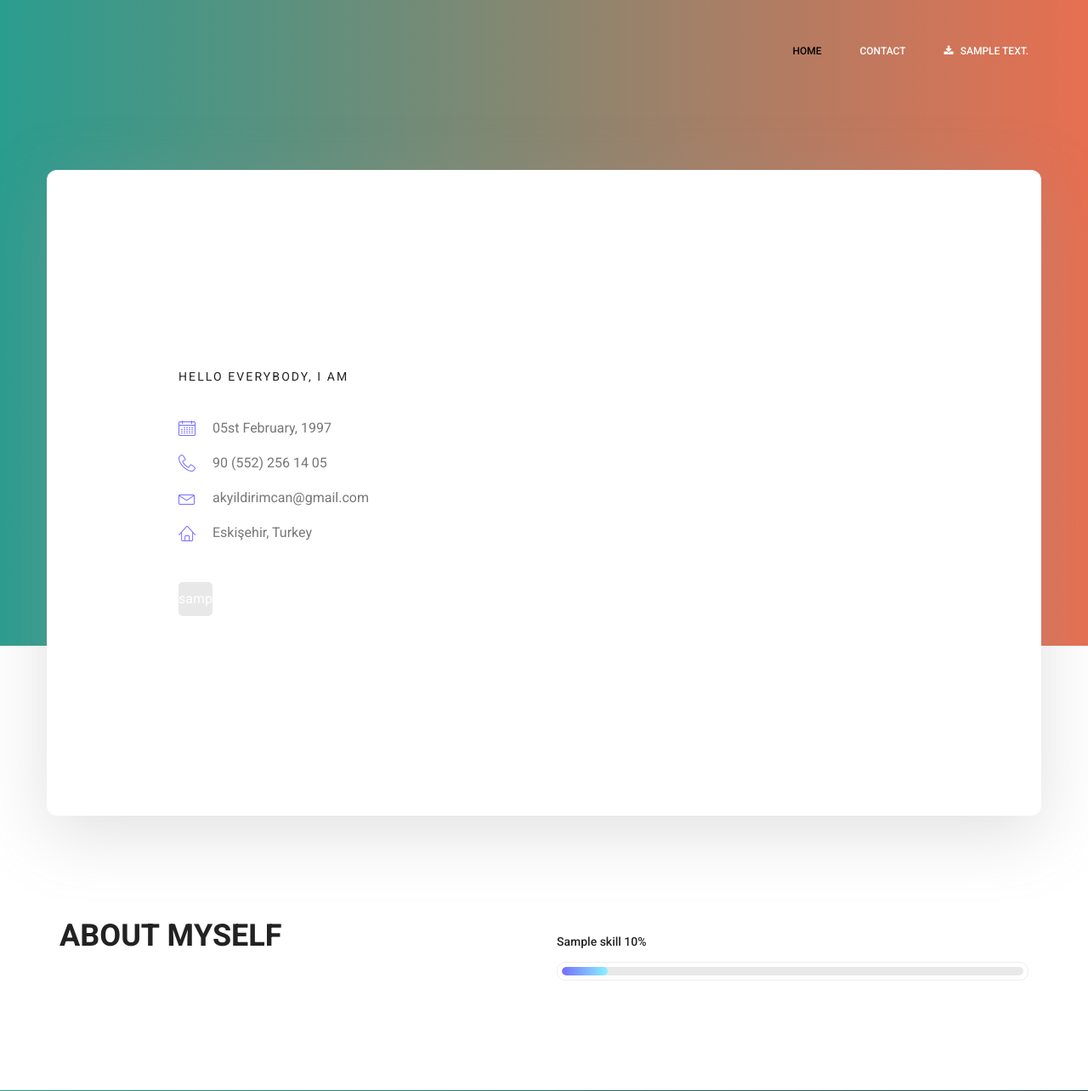
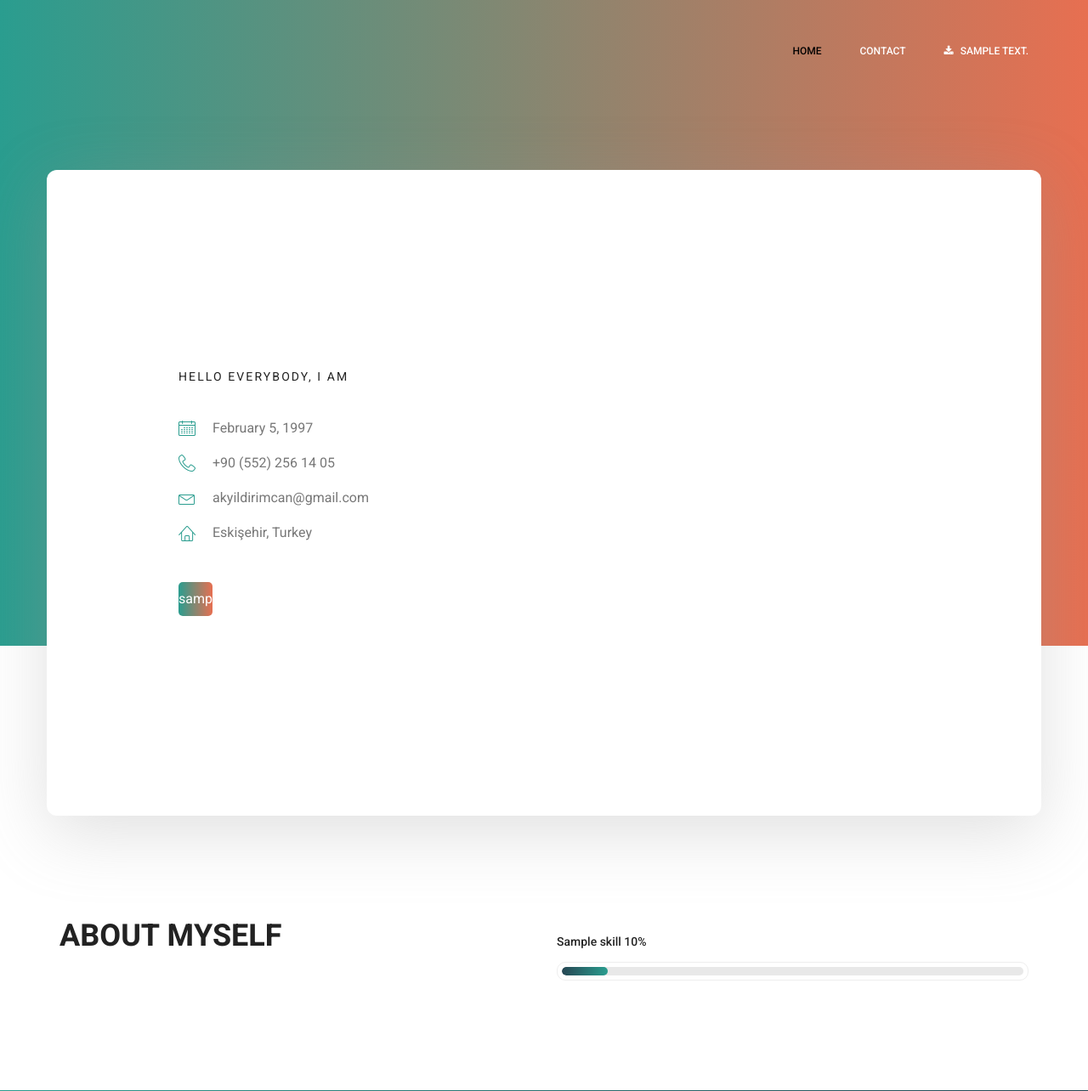
Before and after one commit to softdevcan/softdevcan, a Django app: page / in a window 1280 px wide. Shown: the top 1284 px of the page at 85% size. Run offline with Django 4.2, Linux system fonts and the light colour scheme; tables that the repository leaves empty hold one stand-in row (values such as "Sample post"); some libraries are stand-ins or nearby versions.

Commit message:
refactor: updates style.css 2

```diff
--- a/core/models.py
+++ b/core/models.py
@@ -32,7 +32,7 @@ class GeneralSetting(AbstractModel):
         verbose_name='Description',
         help_text='Description of the setting',
     )
-    parameter = models.CharField(
+    parameter = models.TextField(
         default='',
         max_length=1024,
         blank=True,
--- a/static/css/style.css
+++ b/static/css/style.css
@@ -2502,7 +2502,7 @@ h6 {
   border-radius: 5px; }
   .wel_item i {
     font-size: 24px;
-    background: linear-gradient(to right, #86e7ff 0%, #766dff 70%);
+    background: linear-gradient(to right, #86e7ff 0%, #2a9d8f 70%);
     -webkit-background-clip: text;
     -webkit-text-fill-color: transparent; }
   .wel_item h4 {
@@ -2546,9 +2546,9 @@ h6 {
         border-radius: 5px;
         vertical-align: middle;
         align-self: center;
-        background-image: -moz-linear-gradient(0deg, #766dff 0%, #88f3ff 100%);
-        background-image: -webkit-linear-gradient(0deg, #766dff 0%, #88f3ff 100%);
-        background-image: -ms-linear-gradient(0deg, #766dff 0%, #88f3ff 100%); }
+        background-image: -moz-linear-gradient(0deg, #264653 0%, #2a9d8f 100%);
+        background-image: -webkit-linear-gradient(0deg, #264653 0%, #2a9d8f 100%);
+        background-image: -ms-linear-gradient(0deg, #264653 0%, #2a9d8f 100%); }
 
 /* End Welcome Area css
 ============================================================================================ */
@@ -2744,7 +2744,7 @@ h6 {
       top: 50%;
       transform: translateY(-50%);
       font-size: 20px;
-      color: #766dff; }
+      color: #2a9d8f ; }
   .personal_text .basic_info li:last-child {
     margin-bottom: 0px; }
 .personal_text .personal_social {
@@ -2757,16 +2757,18 @@ h6 {
     .personal_text .personal_social li a {
       line-height: 40px;
       width: 40px;
-      background: #e8e8e8;
+      background-image: -moz-linear-gradient(0deg, #2a9d8f 0%, #e76f51 100%);
+      background-image: -webkit-linear-gradient(0deg, #2a9d8f 0%, #e76f51 100%);
+      background-image: -ms-linear-gradient(0deg, #2a9d8f 0%, #e76f51 100%);
       border-radius: 5px;
       display: inline-block;
       text-align: center;
       color: #fff;
       font-size: 16px; }
     .personal_text .personal_social li:hover a {
-      background-image: -moz-linear-gradient(0deg, #766dff 0%, #88f3ff 100%);
-      background-image: -webkit-linear-gradient(0deg, #766dff 0%, #88f3ff 100%);
-      background-image: -ms-linear-gradient(0deg, #766dff 0%, #88f3ff 100%); }
+      background-image: -moz-linear-gradient(0deg, #766dff 0%, #2a9d8f 100%);
+      background-image: -webkit-linear-gradient(0deg, #766dff 0%, #2a9d8f 100%);
+      background-image: -ms-linear-gradient(0deg, #766dff 0%, #2a9d8f 100%); }
 
 /* End Personal Profile Area css
 ============================================================================================ */
--- a/templates/index.html
+++ b/templates/index.html
@@ -18,10 +18,11 @@
                                 <h4>{{ home_banner_title }}</h4>
                                 <p>{{ home_banner_description }}</p>
                                 <ul class="list basic_info">
-                                    <li><a href="javascript:void(0)"><i class="lnr lnr-calendar-full"></i> 05st February, 1997</a></li>
-                                    <li><a href="tel:+90555445566"><i class="lnr lnr-phone-handset"></i> 90 (552) 256 14 05</a></li>
+                                    <li><a href="javascript:void(0)"><i class="lnr lnr-calendar-full"></i> February 5, 1997 </a></li>
+                                    <li><a href="tel:+90555445566"><i class="lnr lnr-phone-handset"></i> +90 (552) 256 14 05</a></li>
                                     <li><a href="mailto:akyildirimcan@gmail.com"><i class="lnr lnr-envelope"></i> akyildirimcan@gmail.com</a></li>
-                                    <li><a href="#"><i class="lnr lnr-home"></i> Eskişehir, Turkey</a></li>
+                                    <li><a href="javascript:void(0)"><i class="lnr lnr-home"></i> Eskişehir, Turkey</a></li>
+
                                 </ul>
                                 <ul class="list personal_social">
                                     {% for social in social_medias %}
```
